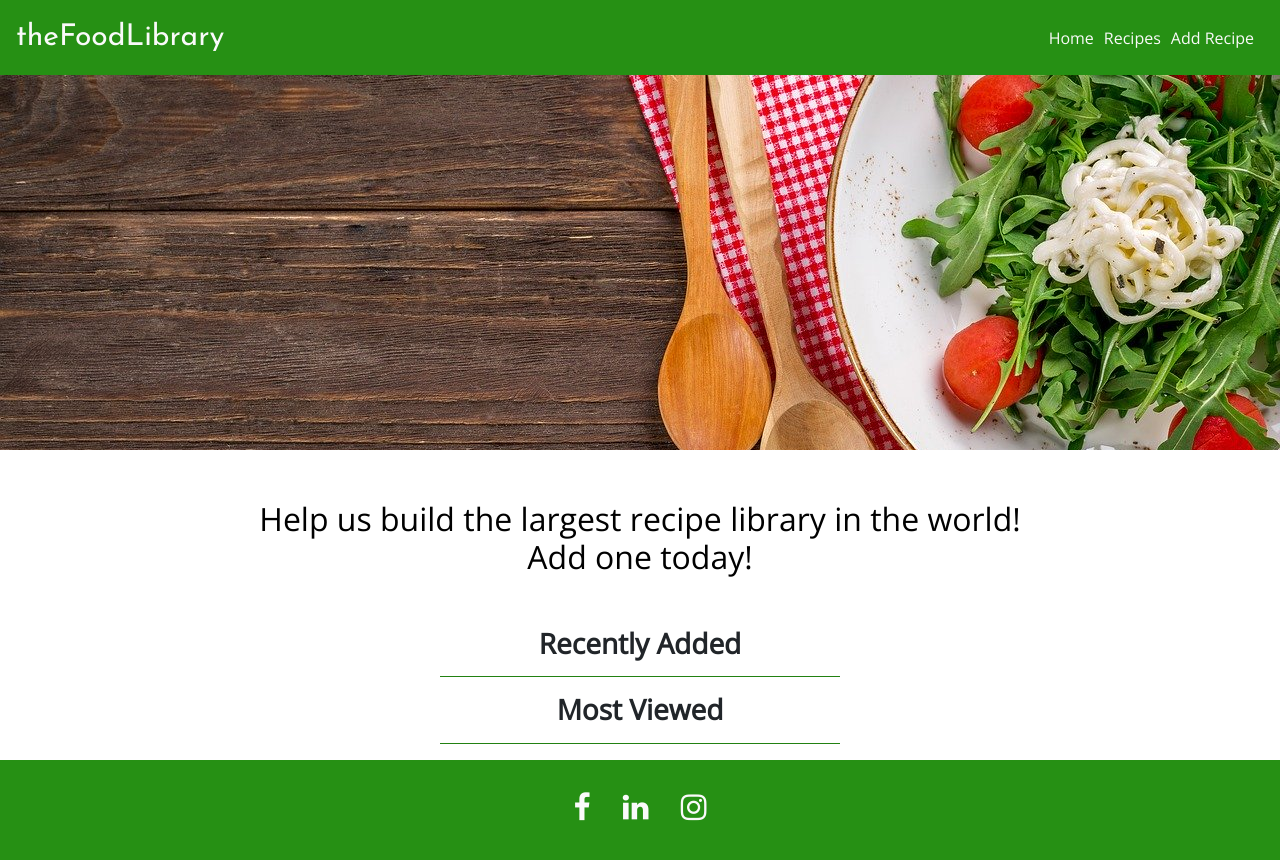
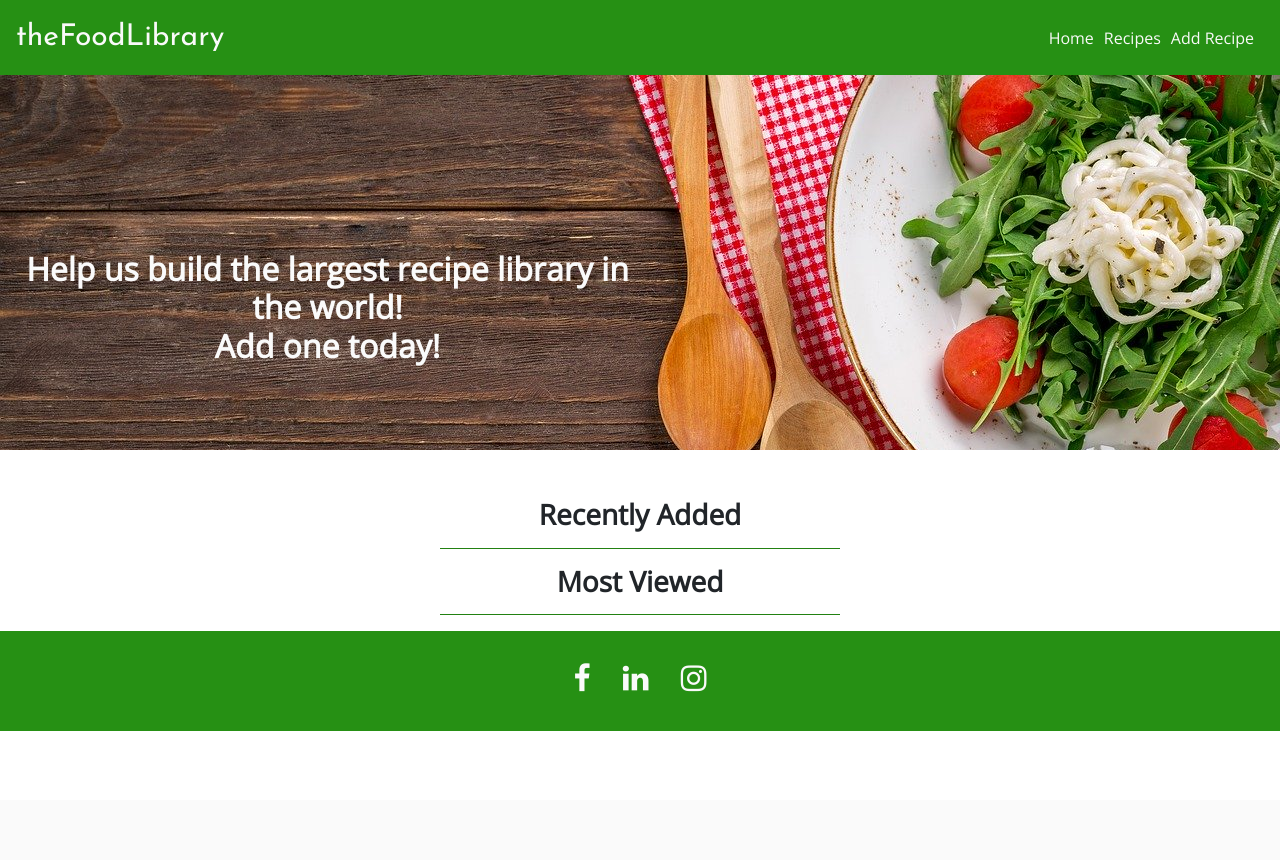
Before and after one commit to Code-Institute-Submissions/mendesfsweden-MilestoneProject3, a Flask app: page / in a window 1280 px wide. After the commit the page ends 731 px from the top, so only its background shows below. Run offline with Flask 2, Linux system fonts and the light colour scheme; data that the repository does not hold is empty; some libraries are stand-ins or nearby versions.

Commit message:
move the text banner to over the hero image

```diff
--- a/static/css/style.css
+++ b/static/css/style.css
@@ -40,9 +40,11 @@ body {
 }
 
 .header-home {
-    color: black;
+    color: #fafafa;
     font-family: 'Open Sans', sans-serif;
-    margin: 50px 0 50px 0;
+    font-size: 20px;
+    padding-top: 250px;
+    width: 50%;
  }
 
  .divider {
--- a/templates/home.html
+++ b/templates/home.html
@@ -1,12 +1,12 @@
 {% extends 'base.html' %}
 {% block content %}
 <div class="container-fluid container-home">
-</div>
-<div class="">
-	<h2 class="header-home text-center">Help us build the largest recipe library in the world! <br>Add one today!</h2>
+    <div class="header-home text-center">
+	    <h2 class="font-weight-bold">Help us build the largest recipe library in the world! <br>Add one today!</h2>
+    </div>
 </div>
 <div class="container">
-	<h3 class="sub-headers text-center font-weight-bold">Recently Added</h3>
+	<h3 class="sub-headers text-center font-weight-bold mt-5">Recently Added</h3>
 	<hr class="divider mb-3">
 	<div class="boxed ">
 		<div class="row row-cols-1 row-cols-md-3">
```
